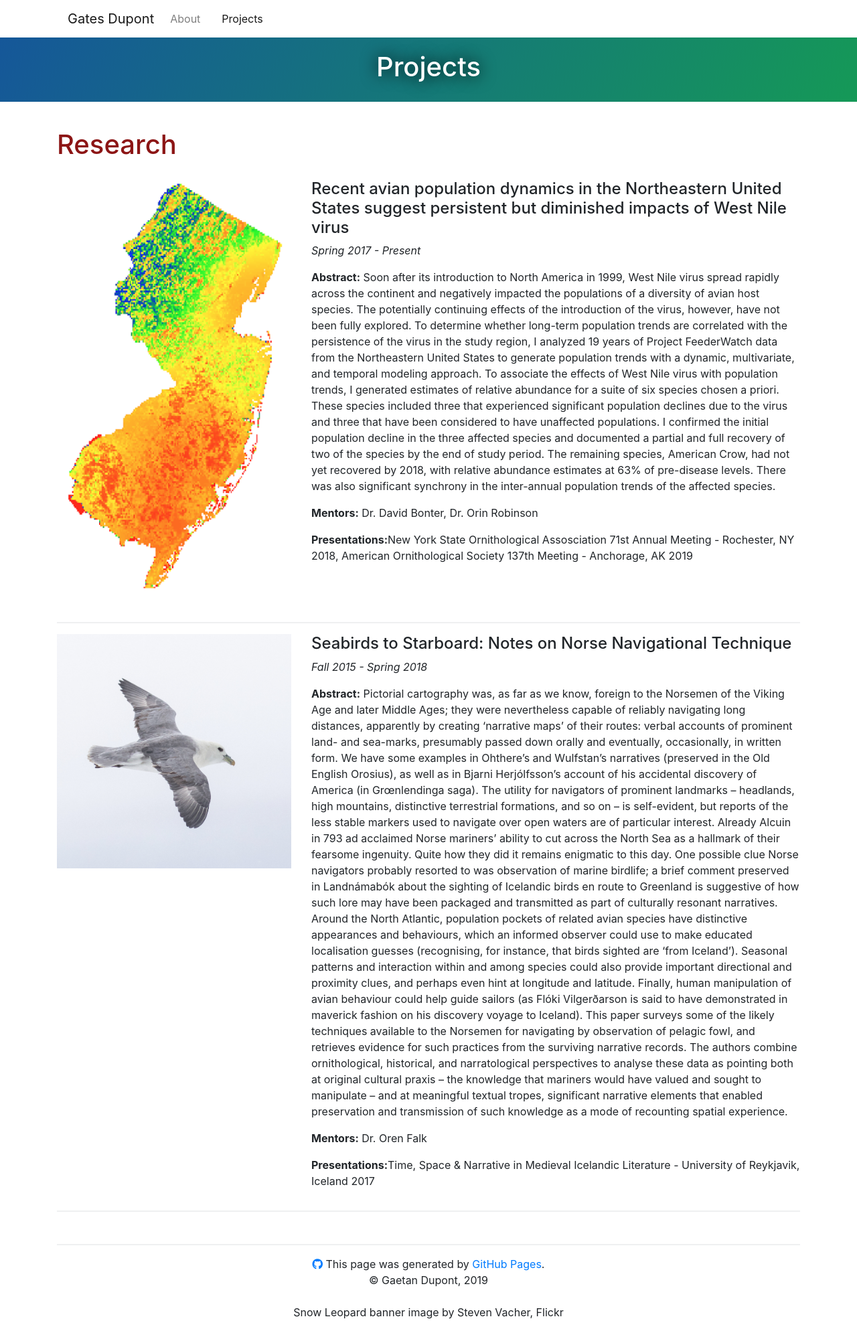
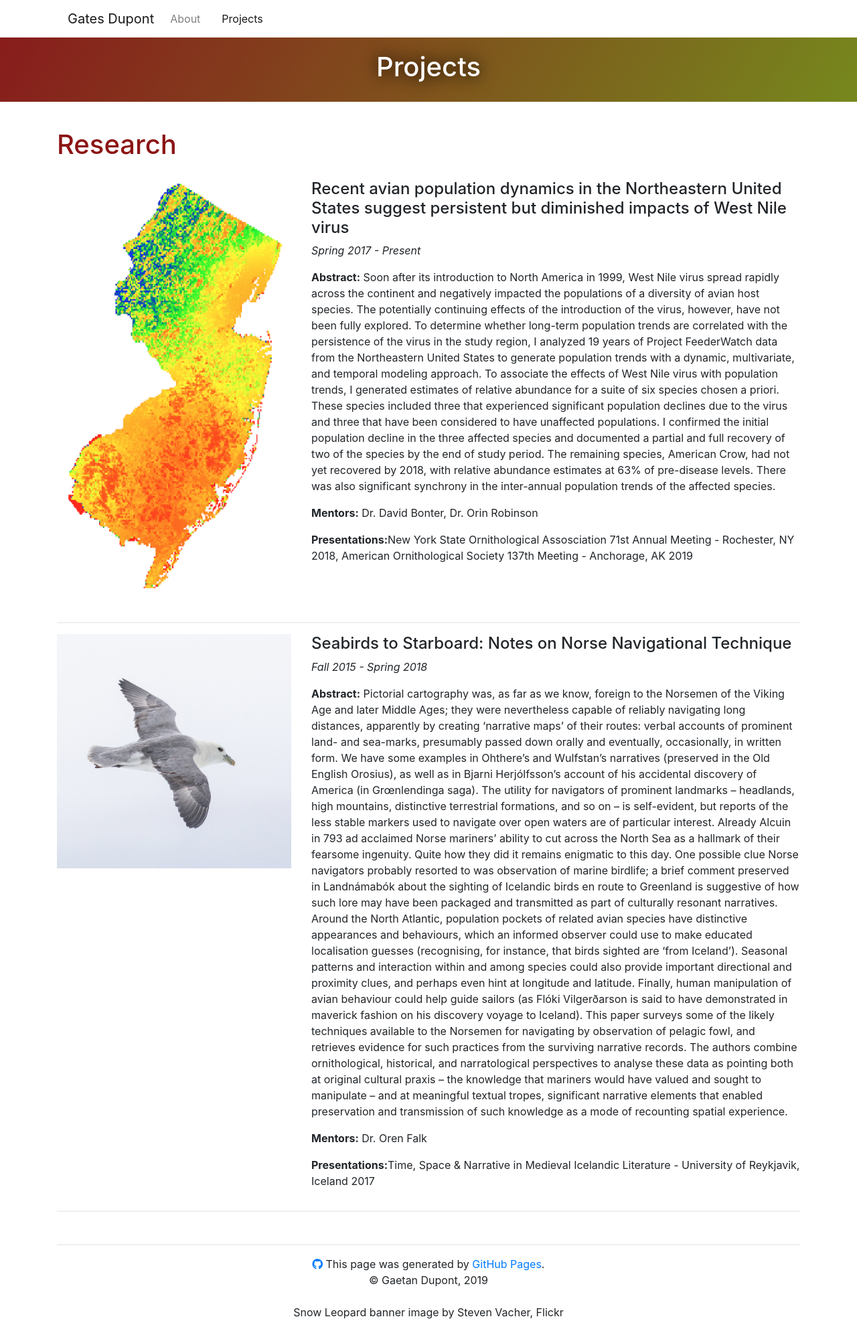
Before and after one commit to chrisyeh96/chrisyeh96.github.io, a Jekyll site: the page built from projects.md, in a window 1280 px wide. Shown: the whole page at 67% size. Built offline with Jekyll 4.4.1, drawn with Linux system fonts in a browser that asks for light colours; nearby versions of some CDN libraries.

Commit message:
Update website.css

```diff
--- a/css/website.css
+++ b/css/website.css
@@ -18,7 +18,7 @@ a, a:link, a:visited, a:hover, a:active {
 }
 
 .cardinal-red {
-  color: #8C1515 !important; /* Cardinal Red */
+  color: #881c1c !important; /* Cardinal Red */
 }
 
 img {
@@ -43,7 +43,7 @@ img {
 
 .header-page {
   background-color: #159957; /* VAR: $header-bg-color */
-  background-image: linear-gradient(120deg, #155799, #159957); /* VARS: $header-bg-color, $header-bg-color-secondar */
+  background-image: linear-gradient(120deg, #881c1c, #76881d); /* VARS: $header-bg-color, $header-bg-color-secondar */
   padding: 1.25em 0; /* padding for top and bottom only */
 }
 
```
